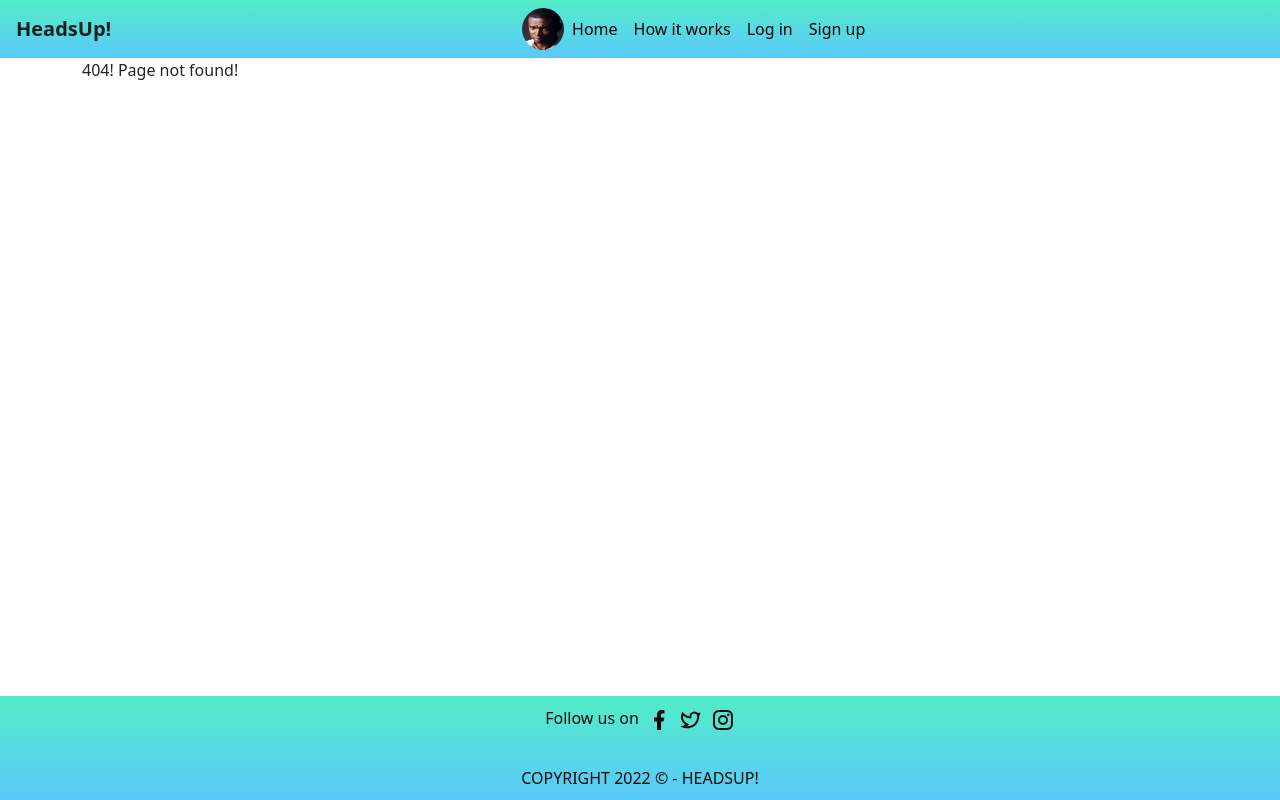
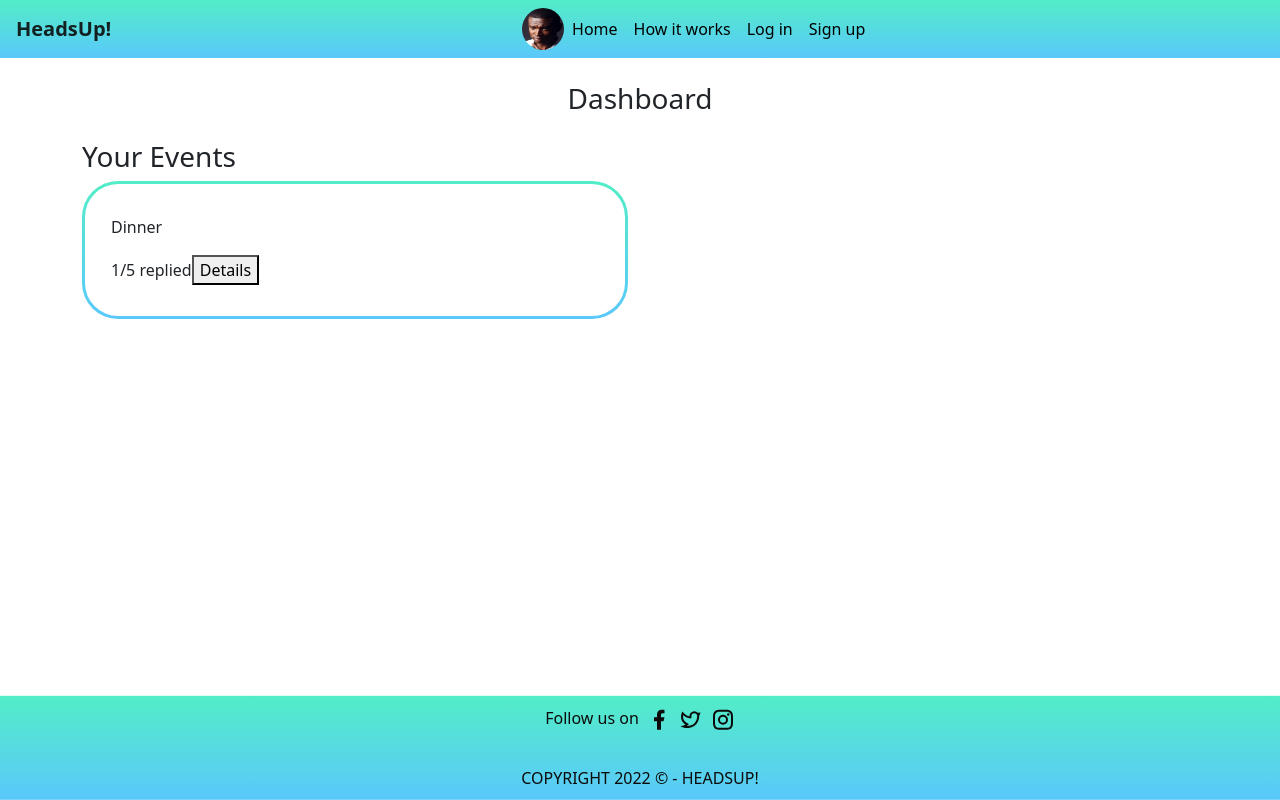
Before and after one commit to Ahyeonn/COLAB-8, a Vue app in the folder front-end/: page /dashboard in a window 1280 px wide. Before the commit this address had no page. Built offline with nearby package versions, Linux system fonts and the light colour scheme.

Commit message:
feat: dashboard page

```diff
--- a/front-end/src/router/index.js
+++ b/front-end/src/router/index.js
@@ -1,5 +1,6 @@
 import {createRouter, createWebHistory} from 'vue-router'
-import HomeView from '@/views/HomeView.vue'
+import HomeView from '@/views/HomeView'
+import DashboardView from "@/views/DashboardView";
 import ContactInfo from "@/views/ContactInfo";
 import LogIn from "@/views/auth/LogIn";
 import SignUp from "@/views/auth/SignUp";
@@ -10,6 +11,11 @@ const routes = [
         path: '/',
         name: 'home',
         component: HomeView
+    },
+    {
+        path: '/dashboard',
+        name: 'dashboard',
+        component: DashboardView
     },
     {
         path: '/how-it-works',
--- /dev/null
+++ b/front-end/src/views/DashboardView.vue
@@ -0,0 +1,25 @@
+<script>
+export default {
+  name: "DashboardView"
+}
+</script>
+
+<template>
+  <h3 class="my-4 text-center">Dashboard</h3>
+  <div class="row">
+    <div class="col-md-6">
+      <h3>Your Events</h3>
+      <div class="card">
+        <div class="card-body">
+          <p>Dinner</p>
+          <span>1/5 replied</span>
+          <button>Details</button>
+        </div>
+      </div>
+    </div>
+  </div>
+</template>
+
+<style scoped>
+
+</style>
```
